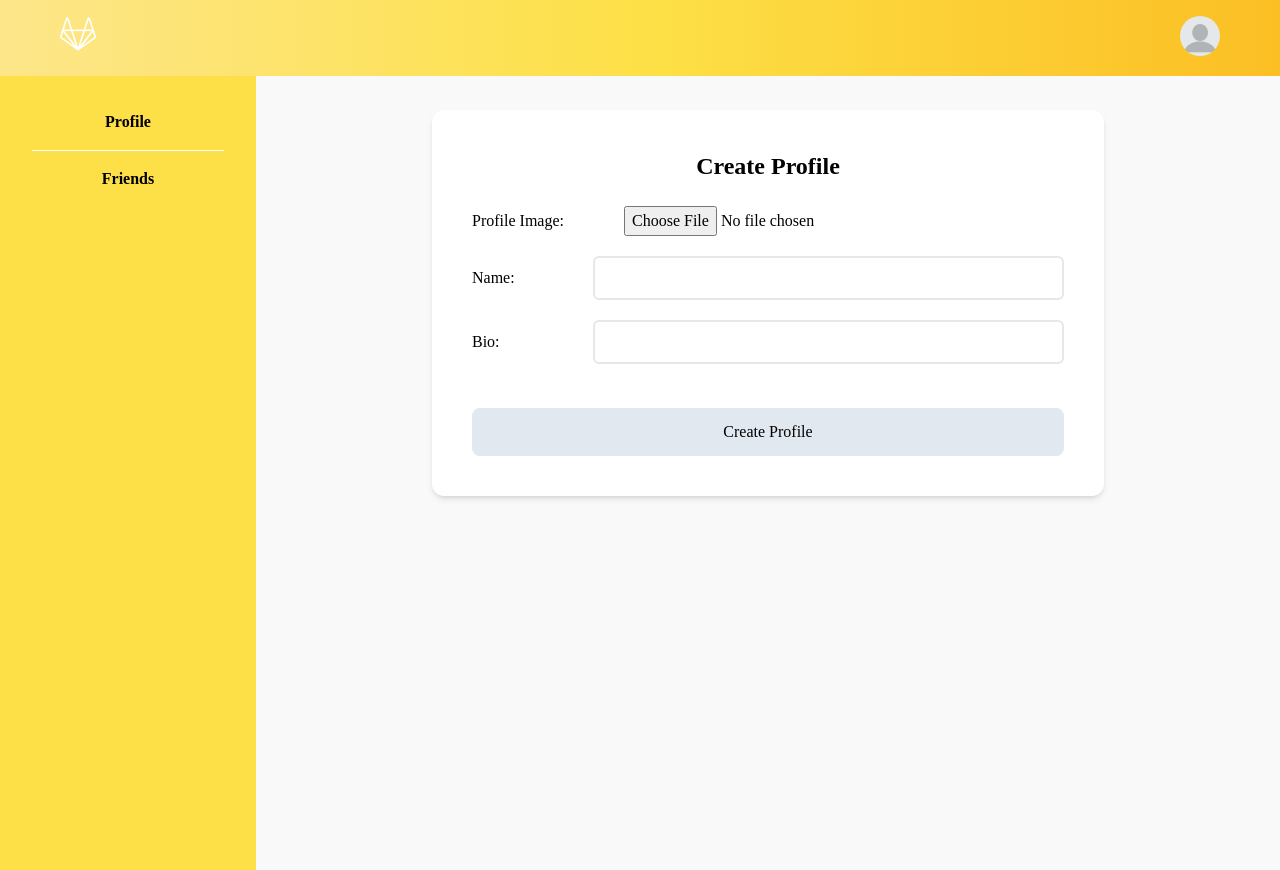
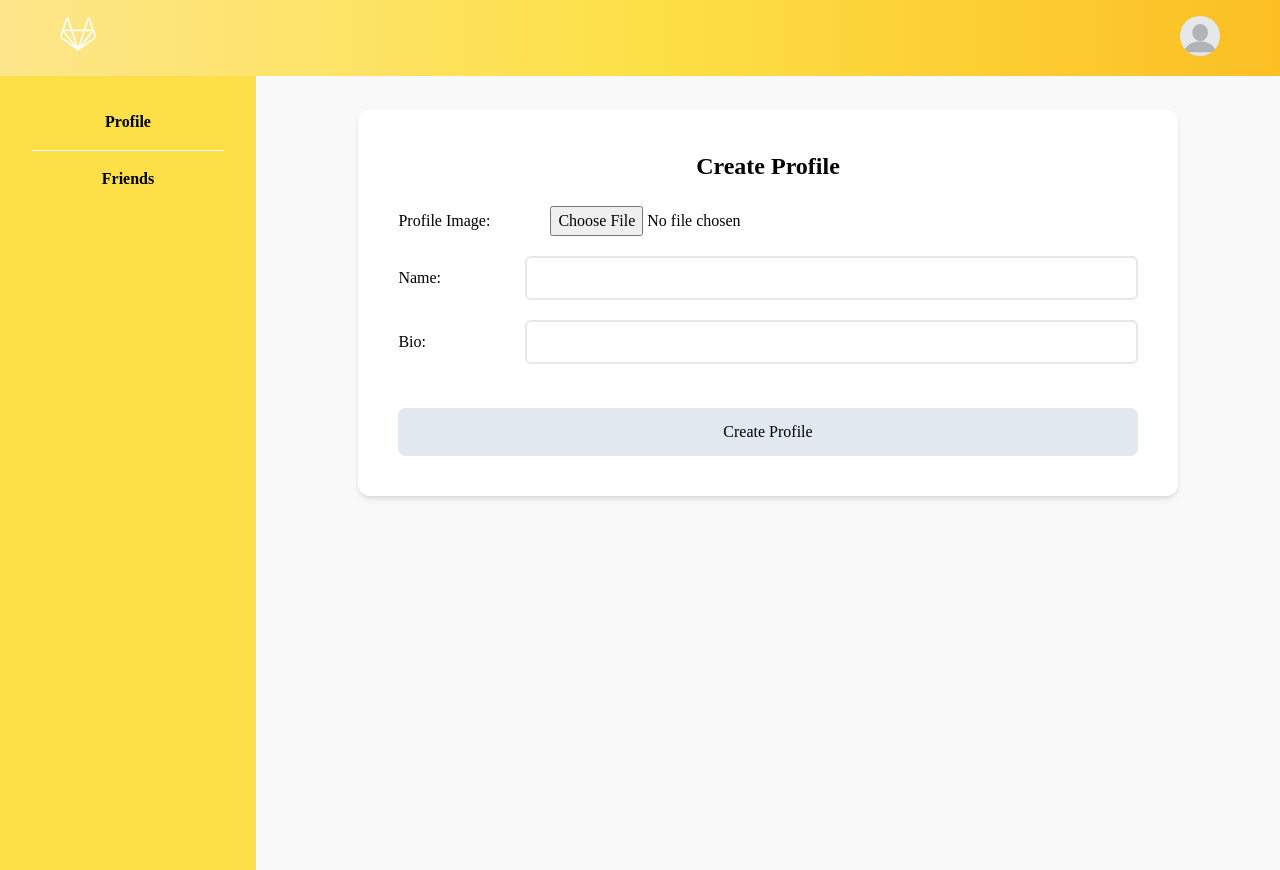
Before and after one commit to alimujahid1118/React-Python-App, a React (Vite) app in the folder frontend/: page /profile in a window 1280 px wide. Built offline with nearby package versions, Linux system fonts and the light colour scheme; no server answers; sample sign-in values are in the browser's storage.

Commit message:
Changes in UI/UX

```diff
--- a/frontend/src/pages/Profile.jsx
+++ b/frontend/src/pages/Profile.jsx
@@ -109,9 +109,9 @@ export function Profile({ isLoggedIn, API_URL }) {
       </aside>
 
       {/* Main Content */}
-      <main className="flex-1 flex justify-center items-start py-10">
+      <main className="flex-1 flex justify-start ml-2 md:ml-0 md:justify-center items-start py-10">
         {activeSelection === "profile" && (
-          <div className="bg-white w-full max-w-2xl rounded-xl shadow-md p-6 md:p-10">
+          <div className="bg-white w-[80%] rounded-xl shadow-md p-6 md:p-10">
             <h2 className="text-2xl font-bold mb-6 text-center">
               {profile ? "Your Profile" : "Create Profile"}
             </h2>
```
